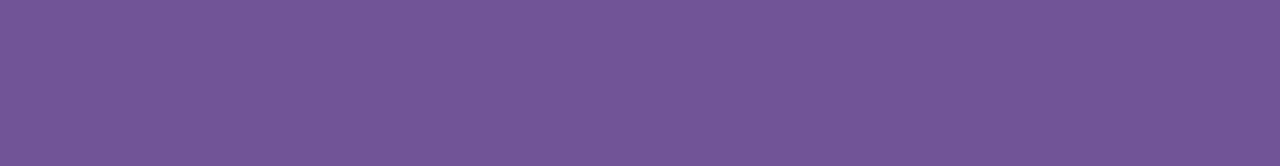
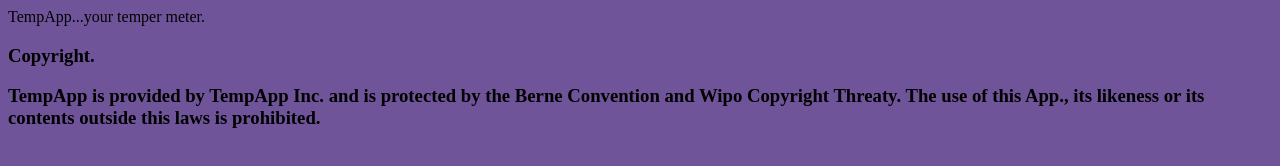
Before and after one commit to andela-ooladayo/quiz_app, a plain HTML site: page main.html in a window 1280 px wide. Drawn offline with Linux system fonts and the light colour scheme.

Commit message:
updated div's and included texts in files

```diff
--- a/main.html
+++ b/main.html
@@ -3,7 +3,25 @@
 <title>TempoApp</title>
 </head>
 <body style="background-color:#6f5499" >
+<div>
+   <div>TempApp...your temper meter.</div>
+</div>
 
+<div>
+	<div></div>
+</div>
+
+<div>
+    <div>
+	    <h3>
+         Copyright.
+           <p>TempApp is provided by TempApp Inc. and is protected by the Berne Convention and Wipo Copyright Threaty. The use of this App., its likeness or its contents outside this laws is prohibited.
+           </p>
+	    </h3>
+
+
+    </div>
+</div>
 </body>
 
 </html>
```
